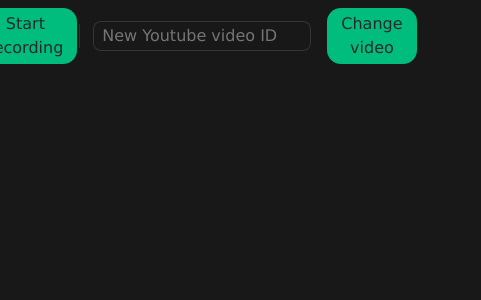
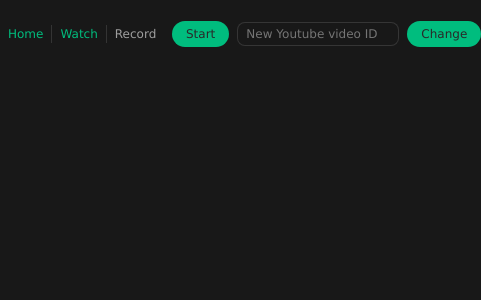
Before and after one commit to aajh/vod-video-player, a Vue app: page /record in a window 390 px wide. Shown: the top 300 px of the page, 481 px wide, since content can reach past the window. Built offline with nearby package versions, Linux system fonts and the light colour scheme.

Commit message:
Move recording controls to the toolbar

```diff
--- a/src/App.vue
+++ b/src/App.vue
@@ -4,10 +4,12 @@ import { RouterView } from 'vue-router'
 
 <template>
     <div class="container">
-        <header class="top-nav">
+        <header class="toolbar" id="toolbar">
+            <nav class="top-nav">
                 <RouterLink to="/">Home</RouterLink>
                 <RouterLink to="/watch">Watch</RouterLink>
                 <RouterLink to="/record">Record</RouterLink>
+            </nav>
         </header>
         <RouterView />
     </div>
@@ -20,30 +22,54 @@ import { RouterView } from 'vue-router'
     margin: 0 auto;
 }
 
+.toolbar {
+    --nav-width: 15rem;
+
+    display: grid;
+    width: 100%;
+    height: var(--toolbar-height);
+    grid-template-columns: minmax(var(--nav-width), 1fr) minmax(0, 2fr) minmax(var(--nav-width), 1fr);
+    padding-top: 0.5rem;
+    grid-gap: 1rem;
+    z-index: var(--toolbar-z-index);
+}
+
 .top-nav {
     display: flex;
-    position: fixed;
-    width: 100%;
-    height: var(--top-nav-height);
-    padding: var(--top-nav-padding-top) 0 var(--top-nav-padding-bottom);
     place-items: center;
-}
 
-.top-nav a.router-link-exact-active {
+    a.router-link-exact-active {
         color: var(--color-text);
     }
 
-.top-nav a.router-link-exact-active:hover {
+    a.router-link-exact-active:hover {
         background-color: transparent;
     }
 
-.top-nav a {
+    a {
         display: inline-block;
         padding: 0 1rem;
         border-left: 1px solid var(--color-border);
     }
 
-.top-nav a:first-of-type {
+    a:first-of-type {
         border: 0;
     }
+}
+
+@media (max-width: 38rem) {
+    .toolbar {
+        --nav-width: 10rem;
+        grid-gap: 0.75rem;
+        padding-top: 0.25rem;
+    }
+
+    .top-nav {
+        font-size: 0.75rem;
+
+        a {
+            padding: 0 0.5rem;
+        }
+    }
+}
 </style>
--- a/src/assets/main.css
+++ b/src/assets/main.css
@@ -47,9 +47,10 @@
     --top-nav-padding-top: 1.5rem;
     --top-nav-padding-bottom: 1rem;
     --top-nav-content-height: 1.5rem;
-    --top-nav-height: calc(var(--top-nav-padding-top) + var(--top-nav-padding-bottom) + var(--top-nav-content-height));
+    --toolbar-height: calc(var(--top-nav-padding-top) + var(--top-nav-padding-bottom) + var(--top-nav-content-height));
 
     --transition-time: 0.25s;
+    --toolbar-z-index: 10;
 }
 
 body {
--- a/src/components/IframeContainer.vue
+++ b/src/components/IframeContainer.vue
@@ -1,5 +1,7 @@
 <script setup lang="ts">
 import { onMounted, onUnmounted, ref, useTemplateRef } from 'vue';
+
+const RESIZE_INTERVAL_MS = 500;
 
 const emit = defineEmits<{
     (e: 'resize', size: DOMRect): void,
@@ -10,11 +12,12 @@ const containerSize = ref(new DOMRect(0, 0, 0, 0));
 let sizeInterval = 0;
 
 onMounted(() => {
-    updatePlayerSizes()
     if (sizeInterval) {
         clearInterval(sizeInterval);
         sizeInterval = 0;
     }
+    updatePlayerSizes()
+    sizeInterval = setInterval(updatePlayerSizes, RESIZE_INTERVAL_MS);
 
     window.addEventListener('resize', updatePlayerSizes);
 });
--- a/src/components/VodPlayer.vue
+++ b/src/components/VodPlayer.vue
@@ -311,6 +311,7 @@ watch(() => props.vodFile, () => {
     display: grid;
     width: 100vw;
     height: 100vh;
+    margin-top: calc(-1* var(--toolbar-height));
 
     padding: .75rem;
     grid-gap: .75rem;
--- a/src/views/HomeView.vue
+++ b/src/views/HomeView.vue
@@ -55,7 +55,7 @@ timeOffset 100
 
 <style scoped>
 .container {
-    margin-top: calc(var(--top-nav-height) + 3rem);
+    margin-top: calc(3rem);
     padding: 0 3rem;
 }
 
--- a/src/views/RecordView.vue
+++ b/src/views/RecordView.vue
@@ -160,12 +160,13 @@ function recordMoment(tag: MomentTag, argument?: RecordedMoment['argument']) {
 
 <template>
     <div class="container">
+        <Teleport to="#toolbar">
             <div class="controls" :class="!!player || 'not-ready'">
                 <button v-show="!isRecording && !recording.length" @click="start" class="button" type="button">
-                Start recording
+                    Start <span class="hide-small">recording</span>
                 </button>
                 <button v-show="isRecording" @click="stop" class="button" type="button">
-                Stop recording
+                    Stop <span class="hide-small">recording</span>
                 </button>
                 <button v-show="!isRecording && recording.length" @click="save" class="button" type="button">
                     Download
@@ -174,15 +175,19 @@ function recordMoment(tag: MomentTag, argument?: RecordedMoment['argument']) {
                     <label class="sr-only" for="videoId">New Youtube video ID</label>
                     <input
                         ref="video-id-input"
+                        class="video-id-input"
                         type="text"
                         id="videoId"
                         name="videoId"
                         placeholder="New Youtube video ID" />
-                <button class="button" type="submit">Change video</button>
+                    <button class="button" type="submit">
+                        Change <span class="hide-small">video</span>
+                    </button>
                 </form>
             </div>
+        </Teleport>
 
-        <IframeContainer v-slot="{ size }">
+        <IframeContainer class="player-container" v-slot="{ size }">
             <YoutubePlayer
                 ref="player"
                 element-id="player"
@@ -230,16 +235,12 @@ function recordMoment(tag: MomentTag, argument?: RecordedMoment['argument']) {
 .container {
     display: grid;
     width: 100vw;
-    height: 100vh;
+    height: calc(100vh - var(--toolbar-height));
 
-    margin-top: var(--margin-top);
     padding: 1rem;
     padding-top: 0.25rem;
-    grid-gap: 0.5rem;
 
-    grid-template-columns: 100%;
-    grid-template-rows: var(--top-nav-height) 1fr;
-
+    grid-template: 100% / 100%;
     align-items: center;
     justify-items: center;
 }
@@ -248,13 +249,17 @@ function recordMoment(tag: MomentTag, argument?: RecordedMoment['argument']) {
     display: flex;
     gap: 1rem;
     align-items: center;
-    z-index: 10;
+    justify-content: center;
 }
 
 .video-change-form {
     display: flex;
     gap: 1rem;
     align-items: center;
+}
+
+.video-id-input {
+    width: 13.5em;
 }
 
 .active {
@@ -269,4 +274,26 @@ function recordMoment(tag: MomentTag, argument?: RecordedMoment['argument']) {
     pointer-events: none;
     opacity: 0.4;
 }
+
+@media (max-width: 73rem) {
+    .controls {
+        grid-column-start: span 2;
+        justify-content: left;
+    }
+}
+
+@media (max-width: 53rem) {
+    .controls {
+        gap: 0.5rem;
+        font-size: 0.75rem;
+    }
+
+    .video-change-form {
+        gap: 0.5rem;
+    }
+
+    .hide-small {
+        display: none;
+    }
+}
 </style>
--- a/src/views/WatchView.vue
+++ b/src/views/WatchView.vue
@@ -139,7 +139,7 @@ function onDrop(event: DragEvent) {
 <style scoped>
 .vod-selector {
     max-width: 600px;
-    margin: calc(var(--top-nav-height) + 5rem) auto 0;
+    margin: 5rem auto 0;
 }
 
 .vod-file-input-container {
```
Also changed, not shown: 1 other file (tests, documents, lock files or other folders). Lines whose indentation alone changed are shown as unchanged.
